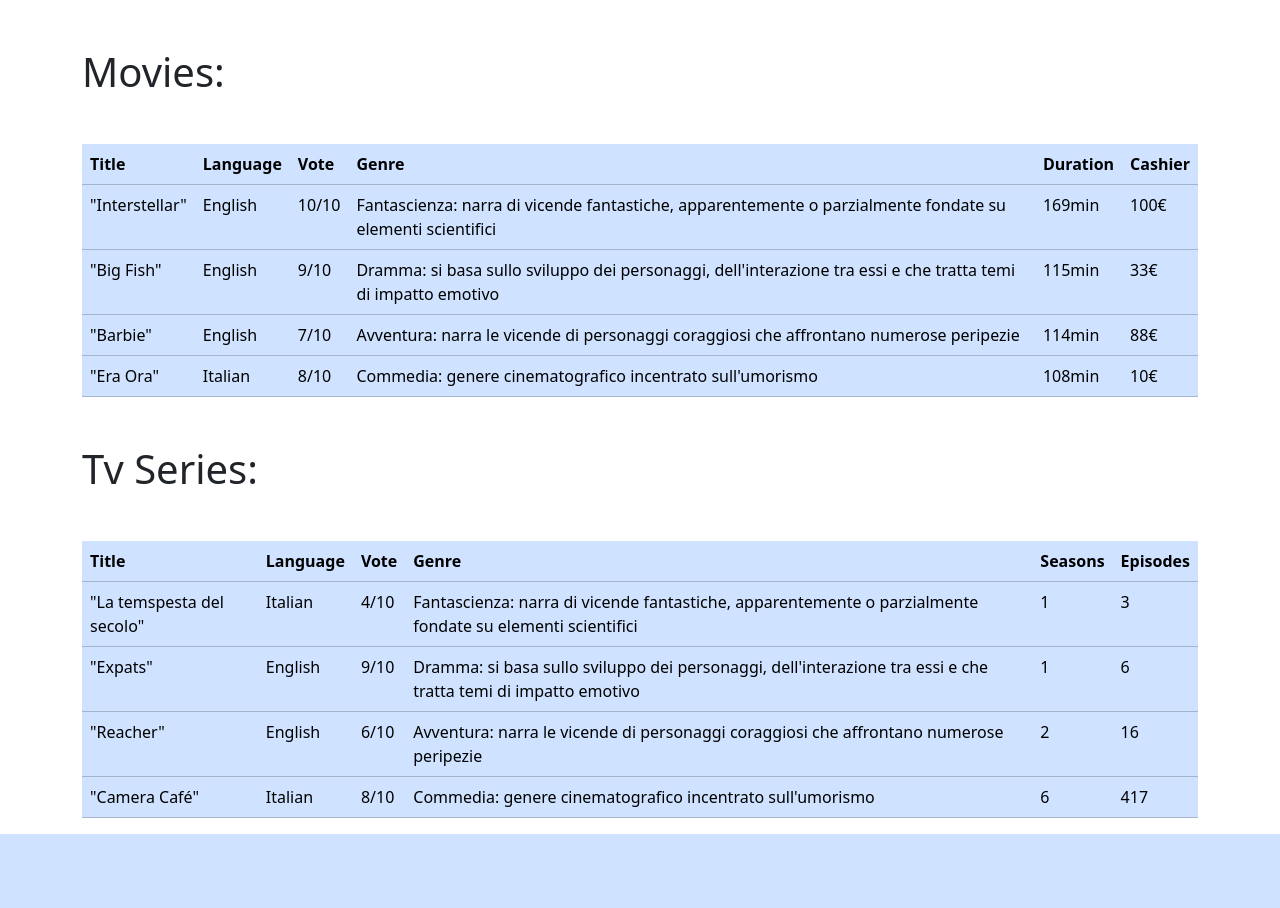
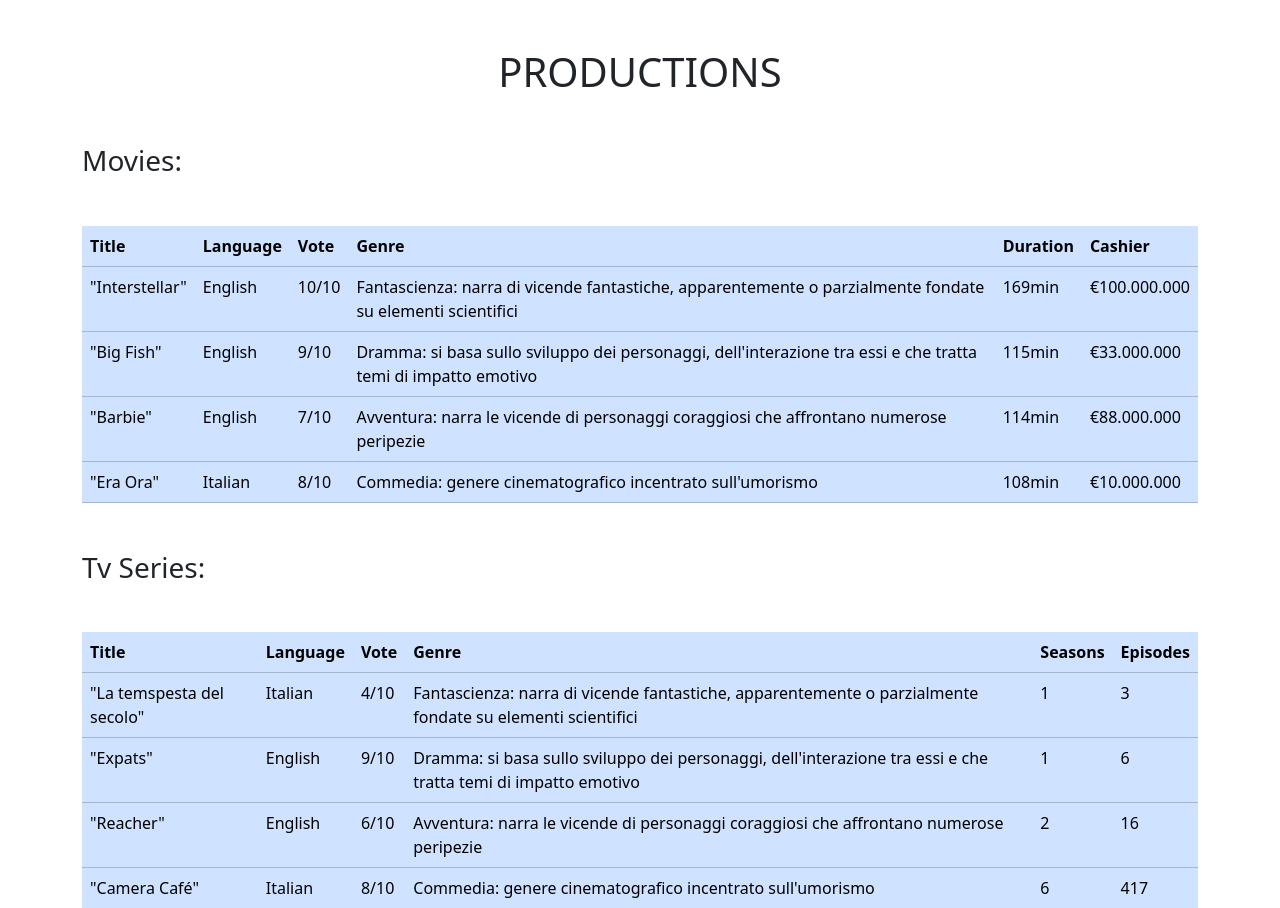
Before and after one commit to GloriaBimbi/php-oop-1, a PHP site: page / in a window 1280 px wide. Shown: the top 908 px of the page. Before the commit the page ends 834 px from the top, so only its background shows below. Run offline with PHP 8.4, Linux system fonts and the light colour scheme.

Commit message:
feat titles

```diff
--- a/Models/Genre.php
+++ b/Models/Genre.php
@@ -8,6 +8,4 @@ class Genre{
         $this->name = $name;
         $this->description = $description;
     }
-
-
 }
--- a/index.php
+++ b/index.php
@@ -13,7 +13,8 @@ require_once __DIR__ . "/partials/elements.php";
 </head>
 <body>
     <div class="container mt-5">
-        <h1 class="mb-5">Movies:</h1>
+        <h1 class="mb-5 text-center">PRODUCTIONS</h1>
+        <h3 class="mb-5">Movies:</h3>
         <table class="table table-primary">
             <thead>
                 <tr>
@@ -34,12 +35,12 @@ require_once __DIR__ . "/partials/elements.php";
                     <td><?= $movie->vote ?></td>
                     <td><?= $movie->genre->name . ': ' . $movie->genre->description ?></td>
                     <td><?= $movie->duration . 'min' ?></td>
-                    <td><?= $movie->cashier . '€' ?></td>
+                    <td><?= '€' . $movie->cashier . '.000.000' ?></td>
                 </tr>
                 <?php endforeach; ?>
             </tbody>
         </table>
-        <h1 class="mb-5 mt-5">Tv Series:</h1>
+        <h3 class="mb-5 mt-5">Tv Series:</h3>
         <table class="table table-primary">
             <thead>
                 <tr>
```
